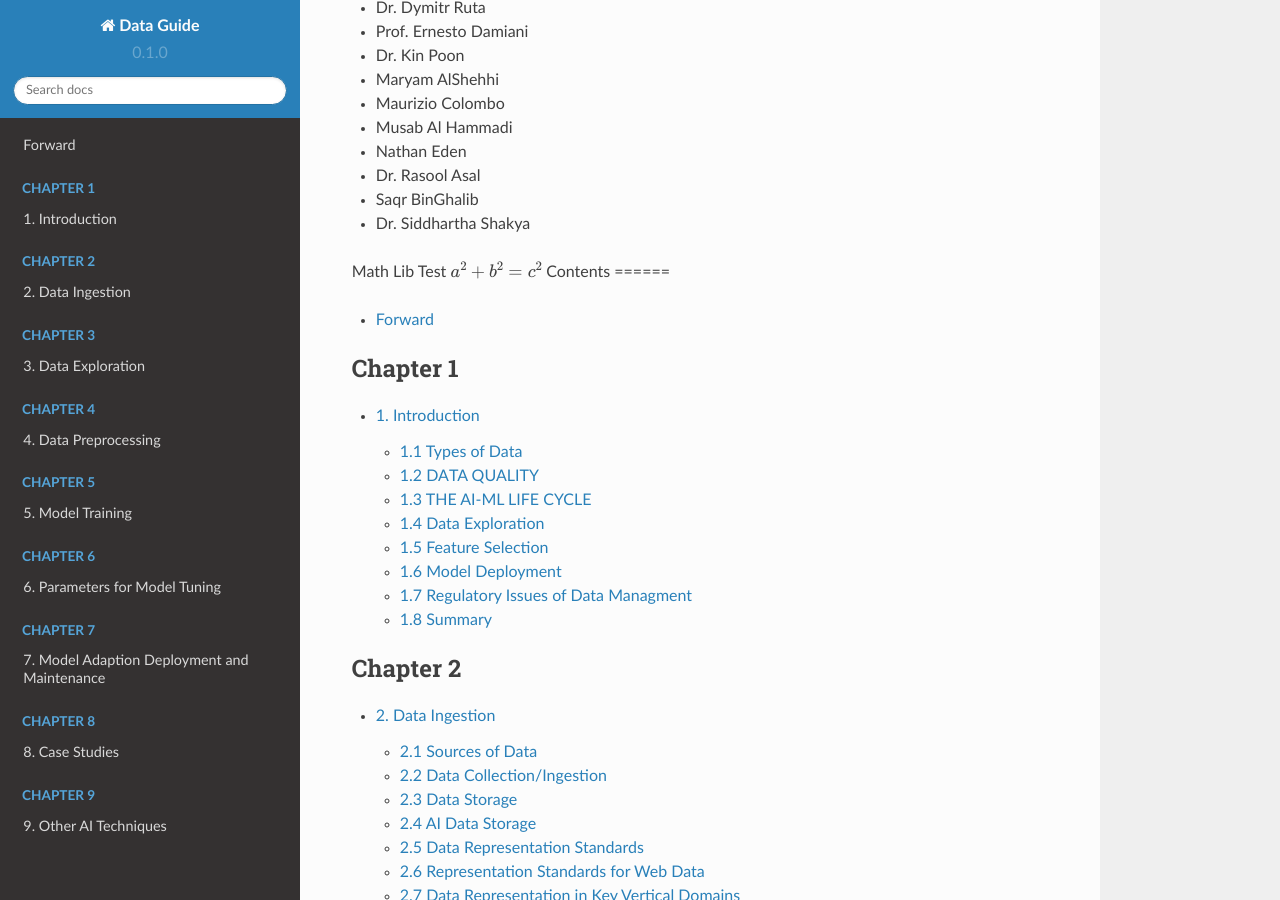
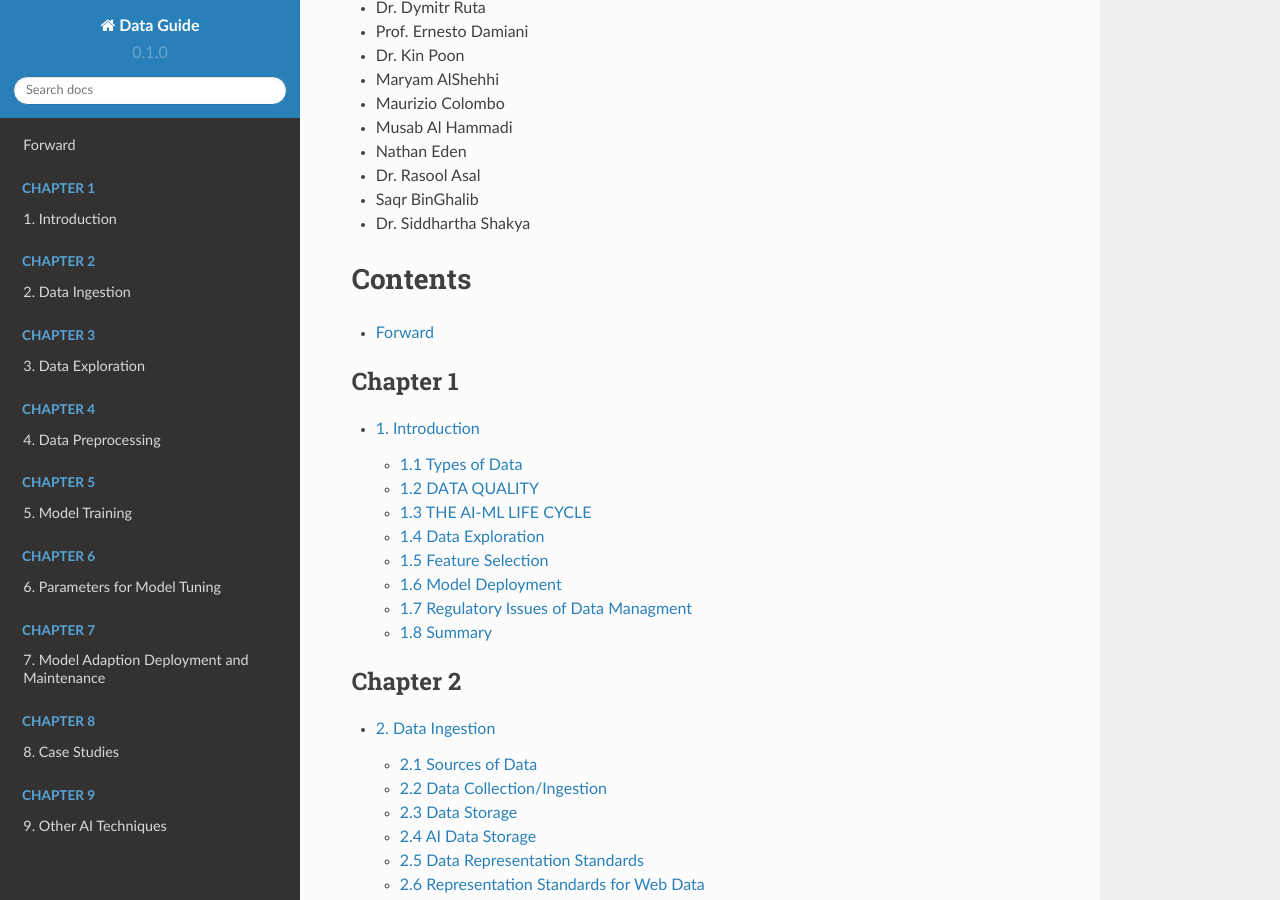
Before and after one commit to Musab0/DataGuide, a Sphinx documentation site: the page built from docs/source/index.rst, in a window 1280 px wide and 900 px high, scrolled down 598 px. Built offline with Sphinx 7.4.7 and the Read the Docs theme 2.0.0, drawn with Linux system fonts in a browser that asks for light colours; pages that are not in the unit, such as notebooks, are missing from menus.

Commit message:
Update index.rst

```diff
--- a/docs/source/index.rst
+++ b/docs/source/index.rst
@@ -29,7 +29,7 @@ Authors:
 * Saqr BinGhalib
 * Dr. Siddhartha Shakya
 
-Math Lib Test :math:`a^2 + b^2 = c^2`
+
 Contents
 ======
 
```
